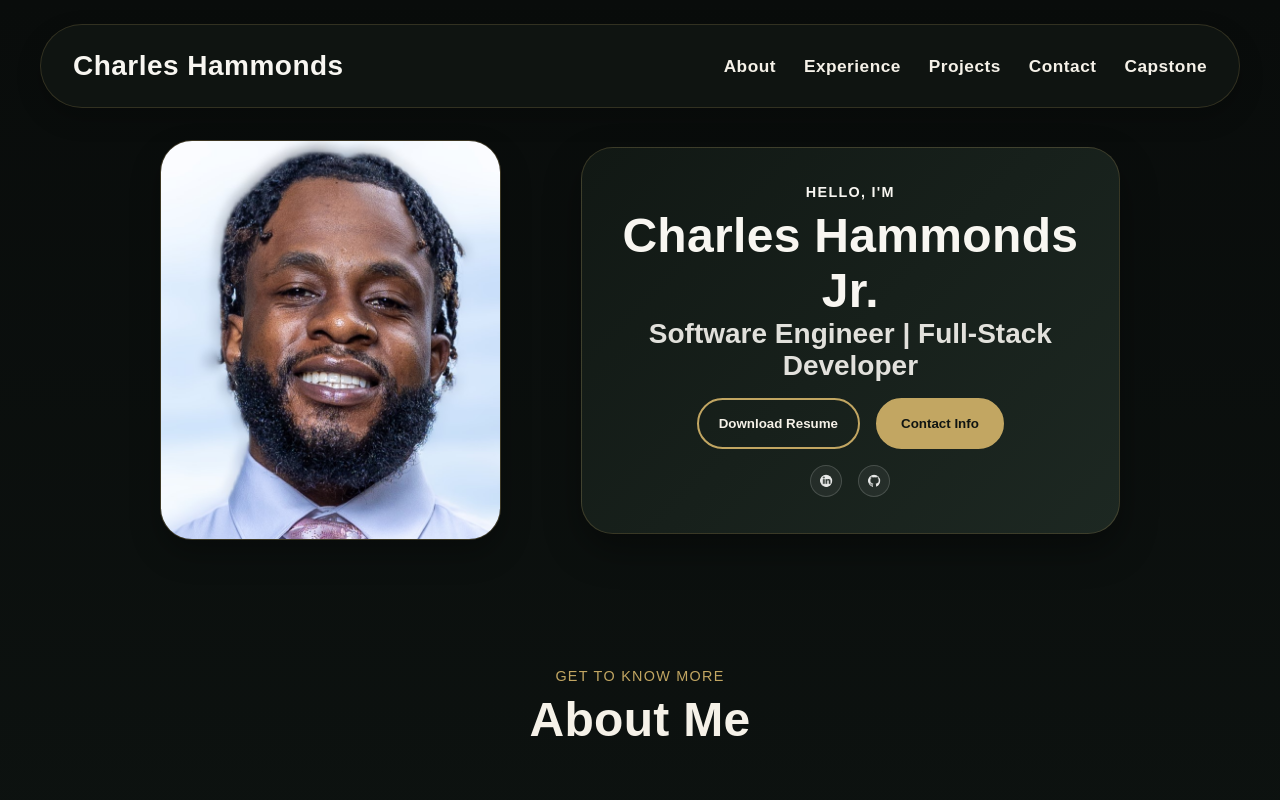
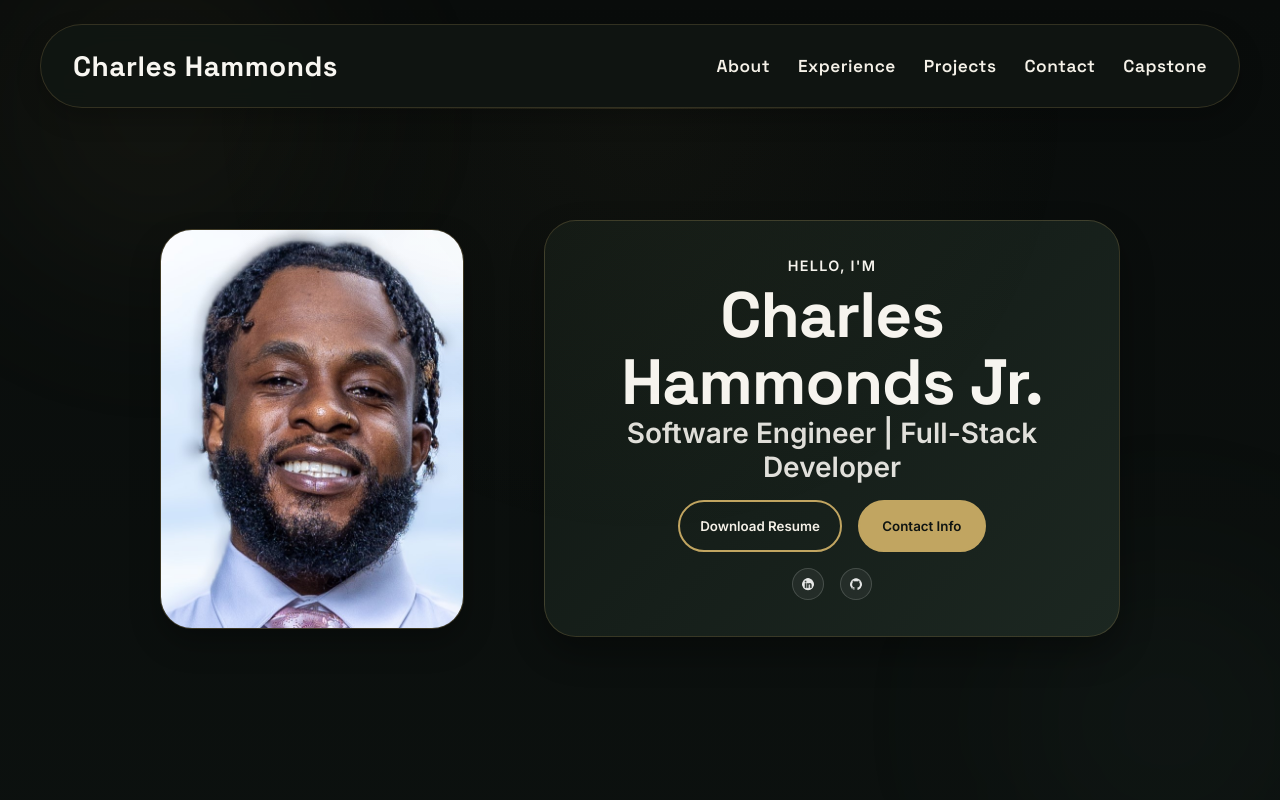
Before and after one commit to iAMslim/Portfolio, a website: page index.html in a window 1280 px wide. Shown: the top 800 px of the page. Drawn offline with nearby package versions, Linux system fonts and the light colour scheme.

Commit message:
Update resume

```diff
--- a/index.html
+++ b/index.html
@@ -110,6 +110,7 @@
     </style>
   </head>
   <body>
+    <div class="scroll-progress"></div>
     <nav id="desktop-nav">
       <div class="logo">Charles Hammonds</div>
       <div>
@@ -159,7 +160,9 @@
         <div class="btn-container">
           <button
             class="btn btn-color-2"
-            onclick="window.open('./assets/docs/Tech resume.docx')"
+            onclick="
+              window.open('./assets/docs/Charles_Hammonds_Digi_Web_Developer_Resume.docx', '_blank')
+            "
           >
             Download Resume
           </button>
@@ -431,7 +434,7 @@
 
       <div class="experience-details-container">
         <div class="about-containers">
-          <div class="details-container color-container">
+          <div class="details-container color-container gsap-project">
             <div class="article-container">
               <img
                 src="./assets/images/project-1.png"
@@ -465,7 +468,7 @@
             </div>
           </div>
 
-          <div class="details-container color-container">
+          <div class="details-container color-container gsap-project">
             <div class="article-container">
               <img
                 src="./assets/images/project-2.png"
@@ -497,7 +500,7 @@
             </div>
           </div>
 
-          <div class="details-container color-container">
+          <div class="details-container color-container gsap-project">
             <div class="article-container">
               <img
                 src="./assets/images/project-3.png"
@@ -585,6 +588,8 @@
       <p>Copyright &#169; 2026 Charles Hammonds. All Rights Reserved.</p>
     </footer>
 
+    <script src="https://cdn.jsdelivr.net/npm/gsap@3.12.5/dist/gsap.min.js"></script>
+    <script src="https://cdn.jsdelivr.net/npm/gsap@3.12.5/dist/ScrollTrigger.min.js"></script>
     <script src="script.js"></script>
   </body>
 </html>
--- /dev/null
+++ b/package.json
@@ -0,0 +1,5 @@
+{
+  "dependencies": {
+    "gsap": "^3.15.0"
+  }
+}
--- a/script.js
+++ b/script.js
@@ -1,6 +1,54 @@
 function toggleMenu() {
-    const menu = document.querySelector(".menu-links");
-    const icon = document.querySelector(".hamburger-icon");
-    menu.classList.toggle("open");
-    icon.classList.toggle("open");
-  }
+  const menu = document.querySelector(".menu-links");
+  const icon = document.querySelector(".hamburger-icon");
+
+  menu.classList.toggle("open");
+  icon.classList.toggle("open");
+}
+
+window.addEventListener("load", () => {
+  gsap.registerPlugin(ScrollTrigger);
+
+  gsap.to(".scroll-progress", {
+  width: "100%",
+  ease: "none",
+  scrollTrigger: {
+    trigger: document.body,
+    start: "top top",
+    end: "bottom bottom",
+    scrub: true,
+  },
+});
+
+  const desktopNav = document.querySelector("#desktop-nav");
+  const hamburgerNav = document.querySelector("#hamburger-nav");
+
+  window.addEventListener("scroll", () => {
+    if (window.scrollY > 50) {
+      desktopNav?.classList.add("scrolled-nav");
+      hamburgerNav?.classList.add("scrolled-nav");
+    } else {
+      desktopNav?.classList.remove("scrolled-nav");
+      hamburgerNav?.classList.remove("scrolled-nav");
+    }
+  });
+
+  gsap.from(".hero-highlight", {
+    opacity: 0,
+    y: 30,
+    duration: 8,
+    ease: "power3.out",
+  });
+
+  gsap.from(".gsap-project", {
+    scrollTrigger: {
+      trigger: "#projects",
+      start: "top 40%",
+    },
+    opacity: 0,
+    y: 90,
+    stagger: 0.3,
+    duration: 0.8,
+    ease: "power3.out",
+  });
+});
--- a/style.css
+++ b/style.css
@@ -1,4 +1,5 @@
 @import url("https://fonts.googleapis.com/css2?family=Oswald:wght@200..700&display=swap");
+@import url("https://fonts.googleapis.com/css2?family=Inter:wght@300;400;500;600;700&family=Space+Grotesk:wght@400;500;600;700&display=swap");
 
 /* GENERAL */
 
@@ -8,8 +9,19 @@
   box-sizing: border-box;
 }
 
+body,
+p,
+li,
+a,
+button,
+input,
+textarea {
+  font-family: "Inter", sans-serif;
+}
+
 body {
-  font-family: "Poppins", sans-serif;
+  position: relative;
+  overflow-x: hidden;
 }
 
 html {
@@ -37,10 +49,24 @@ p {
 }
 /* ===== TYPOGRAPHY UPGRADE ===== */
 
+.title,
+.section-title,
+.project-title,
+.logo,
+h1,
+h2,
+h3,
+nav a {
+  font-family: "Space Grotesk", sans-serif;
+}
+
 .title {
-  font-size: 3.4rem;
+  font-family: "Space Grotesk", sans-serif;
+  font-size: 4rem;
   font-weight: 700;
-  letter-spacing: 0.02rem;
+  line-height: 1.05;
+  letter-spacing: -1px;
+  text-align: center;
 }
 
 .section__text__p1 {
@@ -104,6 +130,9 @@ nav {
   box-shadow: 0 10px 24px rgba(0, 0, 0, 0.22);
   backdrop-filter: blur(10px);
   -webkit-backdrop-filter: blur(10px);
+  position: sticky;
+  top: 1rem;
+  z-index: 1000;
 }
 
 .nav-links {
@@ -237,11 +266,39 @@ a:hover {
 /* SECTIONS */
 
 section {
-  padding-top: 4vh;
-  height: 96vh;
+  position: relative;
+  padding: 7rem 0;
   margin: 0 10rem;
   box-sizing: border-box;
   min-height: fit-content;
+}
+
+section::before {
+  content: "";
+  position: absolute;
+  top: 0;
+  left: 50%;
+  transform: translateX(-50%);
+  width: 65%;
+  height: 1px;
+  background: linear-gradient(
+    90deg,
+    transparent,
+    rgba(194, 166, 98, 0.22),
+    transparent
+  );
+}
+
+section::after {
+  content: "";
+  position: absolute;
+  inset: 0;
+  background: radial-gradient(
+    circle at top,
+    rgba(194, 166, 98, 0.04),
+    transparent 55%
+  );
+  pointer-events: none;
 }
 
 .section-container {
@@ -295,11 +352,6 @@ section {
 .section__text__p2 {
   font-size: 1.75rem;
   margin-bottom: 1rem;
-}
-
-.title {
-  font-size: 3rem;
-  text-align: center;
 }
 
 #socials-container {
@@ -481,6 +533,7 @@ article .icon {
 
 .color-container {
   position: relative;
+  transform-style: preserve-3d;
   background: linear-gradient(
     180deg,
     rgba(20, 26, 22, 0.96),
@@ -513,9 +566,11 @@ article .icon {
 }
 
 .color-container:hover {
-  transform: translateY(-8px) scale(1.01);
-  box-shadow: 0 22px 46px rgba(0, 0, 0, 0.32);
-  border-color: rgba(194, 166, 98, 0.38);
+  transform: translateY(-10px) rotateX(2deg) rotateY(-2deg) scale(1.015);
+
+  box-shadow: 0 28px 54px rgba(0, 0, 0, 0.38);
+
+  border-color: rgba(194, 166, 98, 0.42);
 }
 
 .color-container:hover::before {
@@ -543,10 +598,12 @@ article .icon {
 }
 
 .project-title {
-  margin: 1.25rem 0 0.75rem 0;
+  margin: 1.5rem 0 1rem 0;
   color: #d6bc81;
-  font-size: 1.55rem;
+  font-size: 1.65rem;
+  font-weight: 600;
   text-align: center;
+  line-height: 1.2;
 }
 
 .project-description {
@@ -564,7 +621,7 @@ article .icon {
 }
 
 #projects .btn-container {
-  margin-top: 1rem;
+  margin-top: 1.5rem;
   flex-wrap: wrap;
 }
 
@@ -656,3 +713,89 @@ footer p {
   text-align: center;
   line-height: 1.5;
 }
+
+.scrolled-nav {
+  background: rgba(10, 14, 12, 0.96) !important;
+  border-color: rgba(194, 166, 98, 0.35) !important;
+  box-shadow: 0 14px 32px rgba(0, 0, 0, 0.35) !important;
+  transform: translateY(-2px);
+  transition:
+    background 0.3s ease,
+    border-color 0.3s ease,
+    box-shadow 0.3s ease,
+    transform 0.3s ease;
+}
+
+body::before {
+  content: "";
+  position: fixed;
+  top: -20%;
+  left: -10%;
+  width: 500px;
+  height: 500px;
+
+  background: radial-gradient(
+    circle,
+    rgba(194, 166, 98, 0.08),
+    transparent 70%
+  );
+
+  filter: blur(80px);
+
+  animation: ambientFloat 14s ease-in-out infinite alternate;
+
+  pointer-events: none;
+  z-index: -1;
+}
+
+body::after {
+  content: "";
+  position: fixed;
+  bottom: -20%;
+  right: -10%;
+  width: 450px;
+  height: 450px;
+
+  background: radial-gradient(
+    circle,
+    rgba(120, 180, 160, 0.06),
+    transparent 70%
+  );
+
+  filter: blur(90px);
+
+  animation: ambientFloatTwo 18s ease-in-out infinite alternate;
+
+  pointer-events: none;
+  z-index: -1;
+}
+
+@keyframes ambientFloat {
+  0% {
+    transform: translate(0, 0);
+  }
+
+  100% {
+    transform: translate(80px, 40px);
+  }
+}
+
+@keyframes ambientFloatTwo {
+  0% {
+    transform: translate(0, 0);
+  }
+
+  100% {
+    transform: translate(-60px, -50px);
+  }
+}
+
+.scroll-progress {
+  position: fixed;
+  top: 0;
+  left: 0;
+  height: 3px;
+  width: 0%;
+  background: linear-gradient(90deg, #c2a662, #f5f1e8);
+  z-index: 2000;
+}
```
Also changed, not shown: capstone.html (+4 -1 lines), 2 other files.
